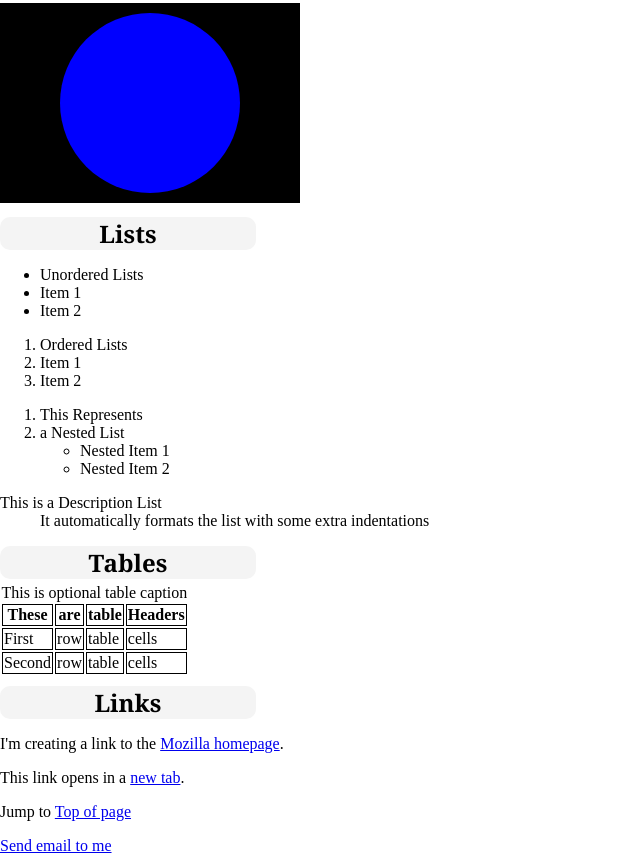
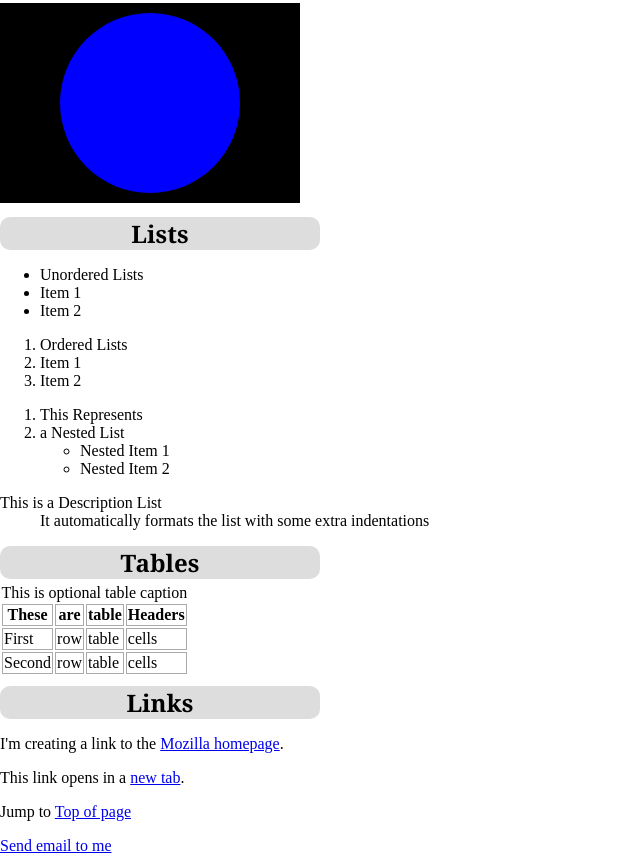
Before and after one commit to itsRockyy/Cheatsheets, a plain HTML site: page HTML/index.html in a window 1280 px wide. Shown: the part 1342-2210 px from the top of the page, without its empty margins (0-640 px from the left). Drawn offline with Linux system fonts and the light colour scheme.

```diff
--- a/HTML/assets/style.css
+++ b/HTML/assets/style.css
@@ -15,10 +15,10 @@ body {
 
 .indicate {
   font-family: Georgia, "Times New Roman", Times, serif;
-  background-color: #f4f4f4;
+  background-color: #ddd;
   border-radius: 10px;
   text-align: center;
-  width: 20%;
+  width: 25%;
   margin-top: 10px;
   margin-bottom: 5px;
 }
@@ -29,5 +29,5 @@ div {
 
 th,
 td {
-  border: solid black 1px;
+  border: solid #aaa 1px;
 }
```
Also changed, not shown: 4 other files.
